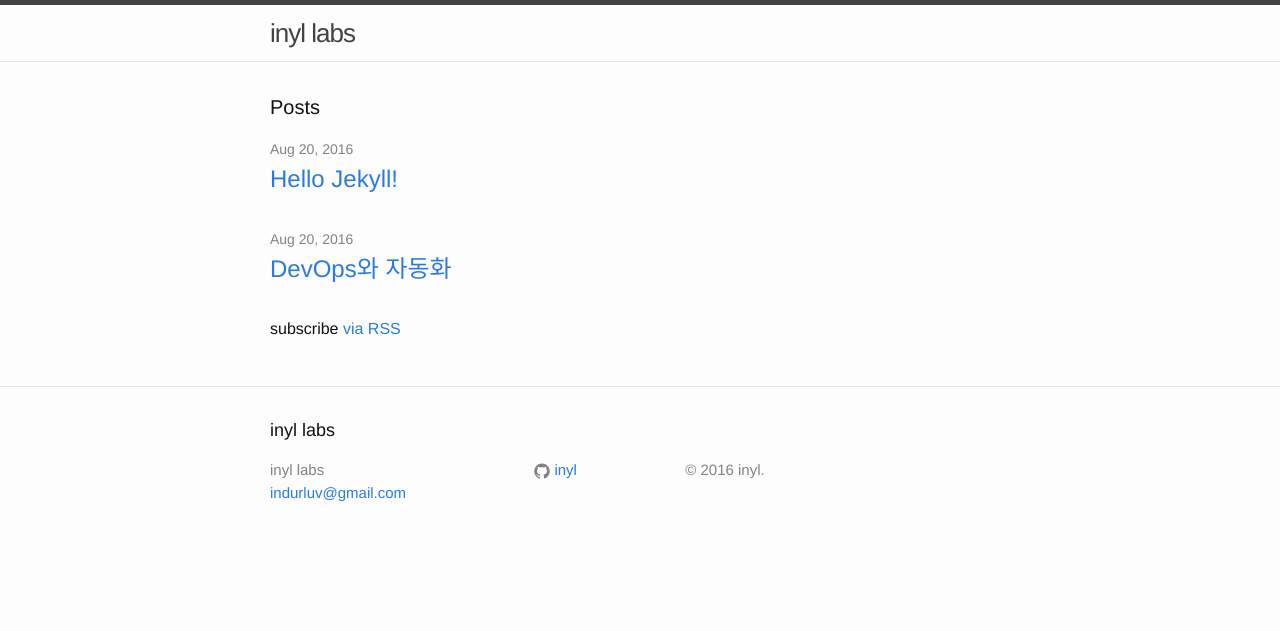
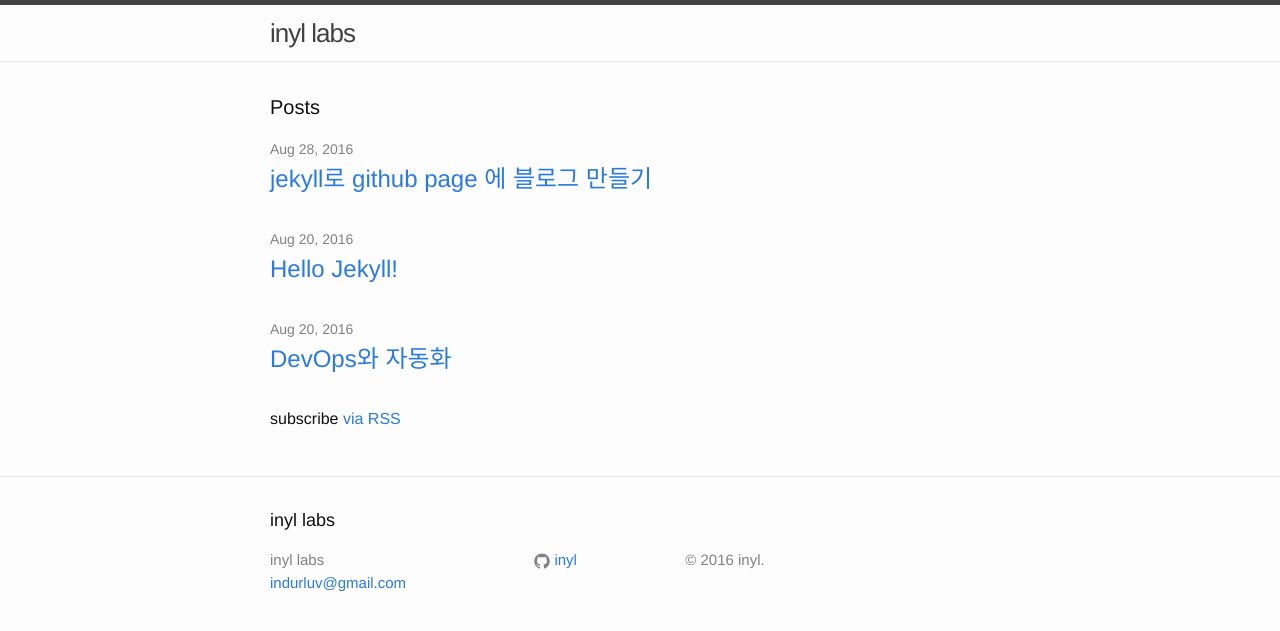
Before and after one commit to inyl/inyl.github.io, a Jekyll site: the page built from index.html, in a window 1280 px wide. Shown: the top 631 px of the page. Built offline with Jekyll 4.4.1, drawn with Linux system fonts in a browser that asks for light colours; part of the change alters nothing that is shown.

Commit message:
jekyll설정 포스트 추가

````diff
--- a/_config.yml
+++ b/_config.yml
@@ -21,6 +21,7 @@ baseurl: "" # the subpath of your site, e.g. /blog
 url: "https://inyl.github.io/" # the base hostname & protocol for your site
 #twitter_username: jekyllrb
 github_username:  inyl
+#highlighter: pygments
 
 # Build settings
 markdown: kramdown
--- a/_layouts/page.html
+++ b/_layouts/page.html
@@ -10,5 +10,4 @@ layout: default
   <div class="post-content">
     {{ content }}
   </div>
-
 </article>
--- /dev/null
+++ b/_posts/2016-08-28-jekyll_github_page.markdown
@@ -0,0 +1,79 @@
+---
+layout: post
+categories: jekyll, github
+title:  "jekyll로 github page 에 블로그 만들기"
+comment : true
+---
+
+[카카오 기술 블로그](http://tech.kakao.com/2016/07/07/tech-blog-story/)를 보면서 정말 쓸데없이 Geek스럽다 생각이 들어<br/>
+저도 한 번 도전을 해봤는데요 생각보다 어려운 점이 많아 이렇게 포스팅을 하게 되었습니다.<br/>
+이런걸 시도하는 사람들은 개발자가 대부분일거라 생각하여 git이나 markdown에 관련된 내용은 생략하겠습니다.<br/>
+자신이 그런걸 잘 모른다면 그냥 설치형 블로그를 쓰는것이 심적으로 평온할것이라 판단됩니다 <br/>
+저도 이걸 시도하면서 많이 좌절했습니다<br/>
+![](http://jjalbox.com/_data/jjalbox/2015/03/92_55169f19d5d14_1833.jpg)
+
+1. Jekyll 설치
+    * Jekyll 설정
+        [Jekyll]() 설치는 매우 간단합니다.<br/>
+        그냥 메인 사이트에 접속해서 메인에 보이는 코드 그대로 입력하시면 됩니다.<br/>
+        ![install]({{site.url}}assets/imgs/jekyll1.png)<br/>
+        Jekyll이 ruby언어로 개발되어있어 ruby가 설치되어 있어야 하는데<br/>
+        mac os의 경우 ruby가 기본적으로 설치되어있어 바로 커맨드를 입력하시면 되고<br/>
+        윈도우의 경우에는 루비를 먼저 설치 하시고 그다음에 Jekyll을 설치하시면 됩니다.<br/>
+        설치가 끝나면 터미널에<br/>
+        > Server address: http://127.0.0.1:4000/ <br/>
+        > Server running... press ctrl-c to stop.
+        <br/>
+
+        와 같은 메시지가 뜨고 [](http://localhost:4000/) 으로 접속하면 휑한 페이지가 뜨는 것을 볼 수 있습니다.<br/>
+        사이트가 정상적으로 뜬다면 설치에 성공하셨습니다. 축하드립니다.
+        이후에는 그냥 "jekyll s" 같이 간단하게 서버를 로컬에 기동할 수 있습니다.
+    * config설정
+        설정이 제대로 되었다면 폴더안에 _config.yml파일이 생성되었을텐데 사이트의 기본 설정값이 저장 되어있습니다.
+        ```yml
+        title: #사이트 명
+        email: #자신의 이메일
+        description: > # 자신의 사이트 설명. 주로 copyright
+          © 2016 inyl.
+        url: "https://inyl.github.io/" # the base hostname & protocol for your site
+        #twitter_username: jekyllrb
+        github_username:  #자신의 github id
+        ```
+
+        등을 적절하게 설정합시다.<br/>
+        이곳에 자신이 custom하게 변수를 설정할 수도 있습니다.
+    포스팅 작성
+        포스팅은 폴더에 _posts폴더에 "yyyy-MM-dd-title.markdown" 파일 이름의 형식으로<br/>
+        markdown파일형식을 만들면 포스팅이 된것입니다.
+
+3. Github Page 생성
+    git 생성은 github에 로그인 한다음에 [New Repository메뉴](https://github.com/new) 에서 repository를 생성하시면 되는데<br/>
+    이때 주의해야할점은 repository의 이름을 {github계정}.github.io로 입력하셔야 한다는 것입니다<br/>
+    자신의 계정이 abcd라면 abcd.github.io로 설정하시면 됩니다.<br/>
+    그다음에 로컬에 소스를 서버로 commit & pull하시면 됩니다.<br/>
+    다른 문서의 경우 gh-pages 브랜치에서 작업하라고 명시되어 있는 문서도 있으나 저의 경우 master브랜치에다 pull하여도<br/>
+    사이트가 동작하는 것을 확인할 수 있었습니다.
+    * Page build failure 오류 발생경우
+        pull까지는 성공했는데 github에서
+        > Your SCSS file `css/main.scss` has an error on line 40: File to import not found or unreadable: minima/base. Load path: _sass. For more information, see https://help.github.com/articles/page-build-failed-invalid-sass-or-scss.
+
+        같은 오류가 났다고 메일이 올 수 있는데, (솔직히 짜증나서 여기서 그만두고 싶었...)<br/>
+        jekyll에서 버전업을 하면서 테마를 gem으로 install하는 방식, <br/>
+        즉 테마파일을 외부에서 다시 받아서 빌드하는 방식으로 변경하였는데<br/>
+        github page에서는 이 기능을 지원하지 않아 오류가 발생하는 것입니다.<br>
+
+        Jekyll을 최초 설치하면 기본 테마는 minima란 테마로 설정되어있고 해당 파일은<br/>
+        [](https://github.com/jekyll/minima) 여기에 올라가 있습니다.
+        여기의 파일을 받아 스킨 관련된 폴더(_sass, _layouts, _includes) 폴더를 카피해서 내 블로그 폴더로 복사한다음에 github에 pull하시면 됩니다.
+
+4. 뽀나스 disqus댓글 설정
+    jekyll이 DB를 이용하지 않아 설치형블로그나 서비스 블로그에 비해 정말 아무것도 없다시피 한데</br>
+    댓글은 disqus라는 서비스로 쉽게 붙일 수 있습니다.<br/>
+    [](https://disqus.com) 사이트에 접속해서 회원가입을 마치고<br/>
+    [](https://disqus.com/admin/create/) 메뉴에서 댓글을 생성할 사이트 정보를 입력합니다.<br/>
+    ![]({{site.url}}assets/imgs/jekyll2.png)
+    사이트 생성은 워낙 심플해서 website name에는 내 github page주소를 입력하고 카테고리는 적절히 선택한다음에 생성하시면 됩니다.<br/>
+    생성이 끝났으면 disqus사이트가 메뉴가 아주 뒤죽박죽인데<br/>
+    [](https://disqus.com/admin/install/platforms/universalcode/) 이곳에 접속해서 나오는 스크립트를 복사해 내 템플릿에 붙여넣으면 됩니다.<br/>
+    만일 기본인 minima 템플릿을 쓴다면 _layouts/post.html에 스크립트를 넣으면 되고<br/>
+    다른 theme를 사용중이면 포스트 화면의 html에 코드를 넣으시면 됩니다.
````
Also changed, not shown: assets/imgs/jekyll1.png (added), assets/imgs/jekyll2.png (added).
